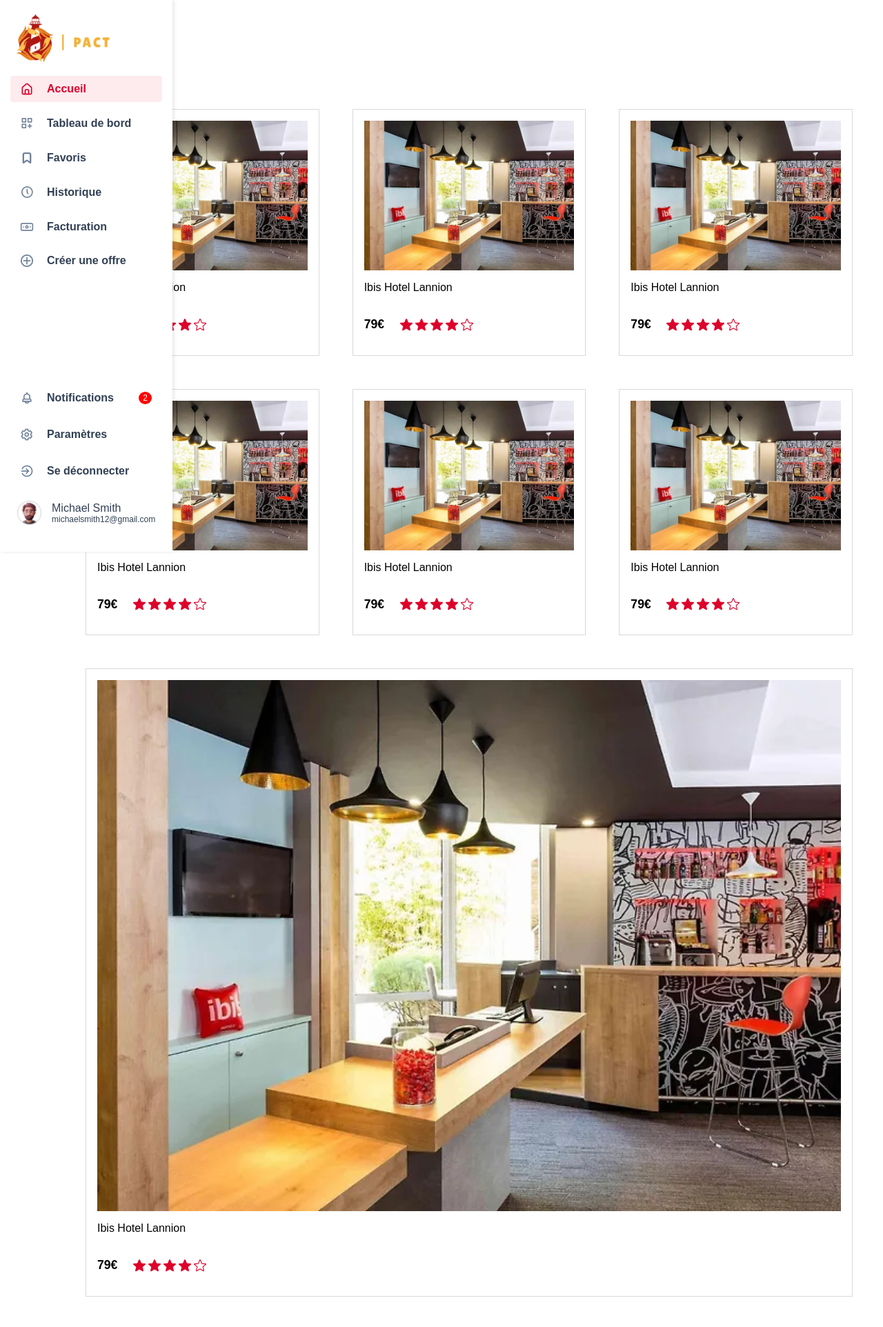
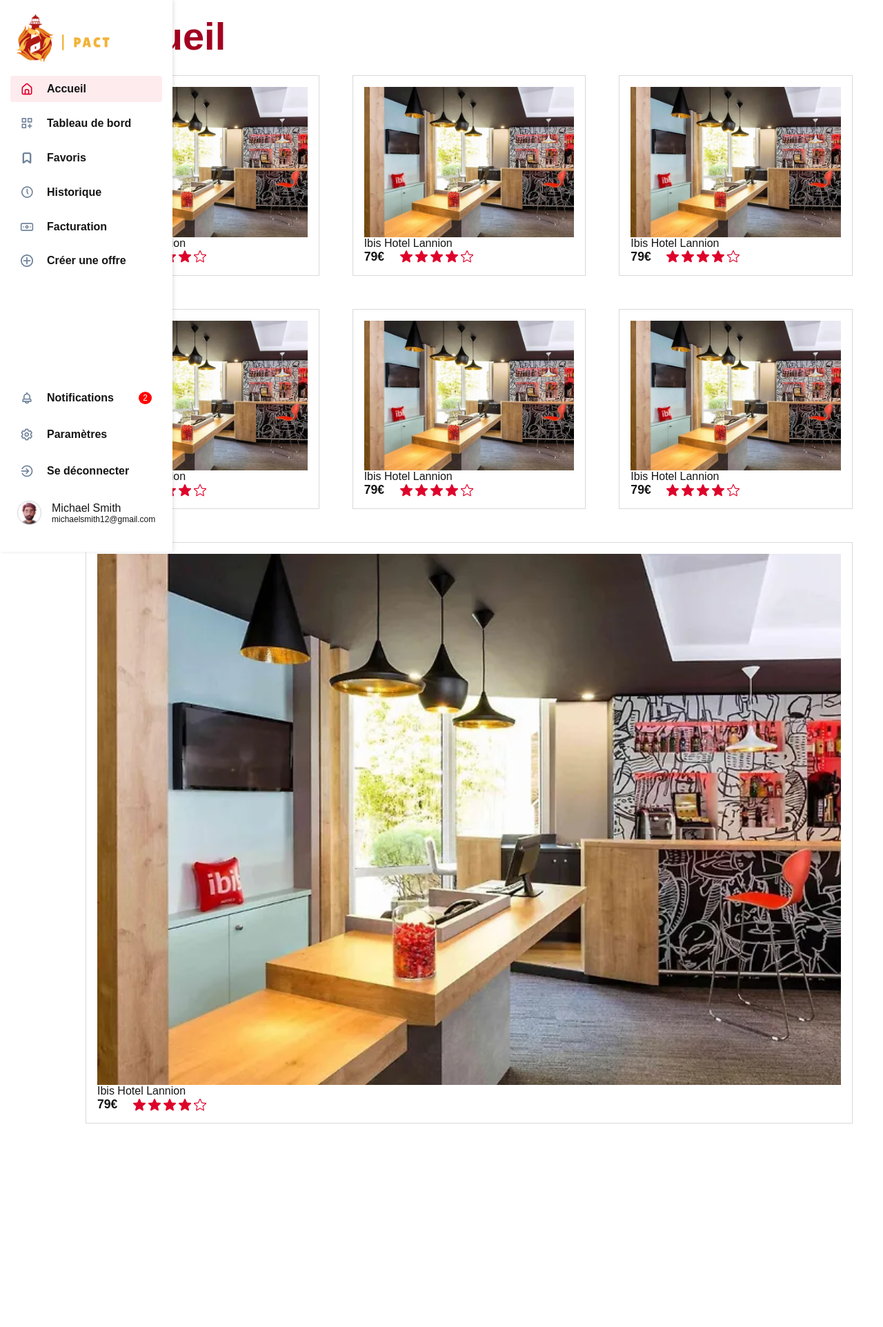
Before and after one commit to Elvalio/LPPDT, a PHP site: page /accueil.php in a window 1280 px wide. Shown: the whole page at 69% size. After the commit the page ends 1629 px from the top, so only its background shows below. Run offline with PHP 8.4, Linux system fonts and the light colour scheme.

Commit message:
Ajout d'un style General -  IMPORTANT

```diff
--- a/accueil.php
+++ b/accueil.php
@@ -5,6 +5,7 @@ include_once'header.php';
 
 ?>
 <head>
+    <link rel="stylesheet" href="styleGeneral.css">
     <link rel="stylesheet" href="accueilBO.css">
 
 </head>
@@ -14,9 +15,6 @@ include_once'header.php';
             <!-- Contenu principal de la page -->
             <header>
                 <h1>Accueil</h1>
-                <div class="filter_bar">
-                    <p>Search</p>
-                </div>
             </header>
             <main>
 
--- /dev/null
+++ b/styleGeneral.css
@@ -0,0 +1,133 @@
+/* ============================== */
+/*          IMPORTANT            */
+/* ============================== */
+/*
+  Pensez à ajouter la ligne suivante
+  dans la section <head> de la page HTML :
+
+  <link rel="stylesheet" href="styleGeneral.css">
+
+*/
+/* ============================== */
+
+
+/* ============================== */
+/*           VARIABLES CSS        */
+/* ============================== */
+
+:root {
+    --blanc-fo: #FFF7E1;      /* Blanc Front-Office */
+    --vert-clair: #9EE7A0;    /* Vert clair */
+    --turquoise: #3AD4AE;     /* Turquoise */
+    --bleu: #1DA2A7;          /* Bleu */
+    --bleu-fonce: #006B8F;    /* Bleu foncé */
+
+    --blanc-bo: #FDEDF0;      /* Blanc Back-Office */
+    --orange: #F07605;        /* Orange */
+    --rouge: #DE022B;         /* Rouge */
+    --rouge-fonce: #A2021F;   /* Rouge foncé */
+    --noir: #151515;          /* Noir */
+}
+
+/* ============================== */
+/*        POLICES DE CARACTÈRES   */
+/* ============================== */
+
+/* Police TripSans - variations */
+@font-face {
+    font-family: 'TripSansBold';
+    src: url('./polices/TripSans-Bold.ttf')
+    format('truetype');
+}
+
+@font-face {
+    font-family: 'TripSansRegular';
+    src: url('./polices/TripSans-Regular.ttf')
+    format('truetype');
+}
+
+@font-face {
+    font-family: 'TripSansUltra';
+    src: url('./polices/TripSans-Ultra.ttf')
+    format('truetype');
+}
+
+/* Police FiraSans - variations */
+@font-face {
+    font-family: 'FiraSansBold';
+    src: url('./polices/FiraSans-Bold.ttf')
+    format('truetype');
+}
+
+@font-face {
+    font-family: 'FiraSansRegular';
+    src: url('./polices/FiraSans-Regular.ttf')
+    format('truetype');
+}
+
+@font-face {
+    font-family: 'FiraSansUltra';
+    src: url('./polices/FiraSans-Ultra.ttf')
+    format('truetype');
+}
+
+/* ============================== */
+/*         CLASSES DE POLICE      */
+/* ============================== */
+
+.FS {
+    font-family: 'FiraSansRegular', 'Arial';
+}
+
+.FS-bold {
+    font-family: 'FiraSansBold', Arial;
+}
+
+.FS-ultra {
+    font-family: 'FiraSansUltra', Arial;
+}
+
+.TS {
+    font-family: 'TripSansRegular', Arial;
+}
+
+.TS-bold {
+    font-family: 'TripSansBold', Arial;
+}
+
+.TS-ultra {
+    font-family: 'TripSansUltra', Arial;
+}
+
+/* ============================== */
+/*        STYLES GÉNÉRAUX         */
+/* ============================== */
+
+* {
+    margin: 0;
+    padding: 0;
+}
+
+h1 {
+    color: var(--rouge-fonce);
+    font-size: 3.5em;
+    margin-left: 0.5em;
+}
+
+p {
+    color: var(--noir);
+}
+
+/* ============================== */
+/*          FLEXBOX STYLE         */
+/* ============================== */
+
+.flex {
+    display: flex;
+}
+
+
+.flex-center {
+    justify-content: center;
+    align-items: center;
+}
```
Also changed, not shown: filter_bar.php (renamed from header.html).
